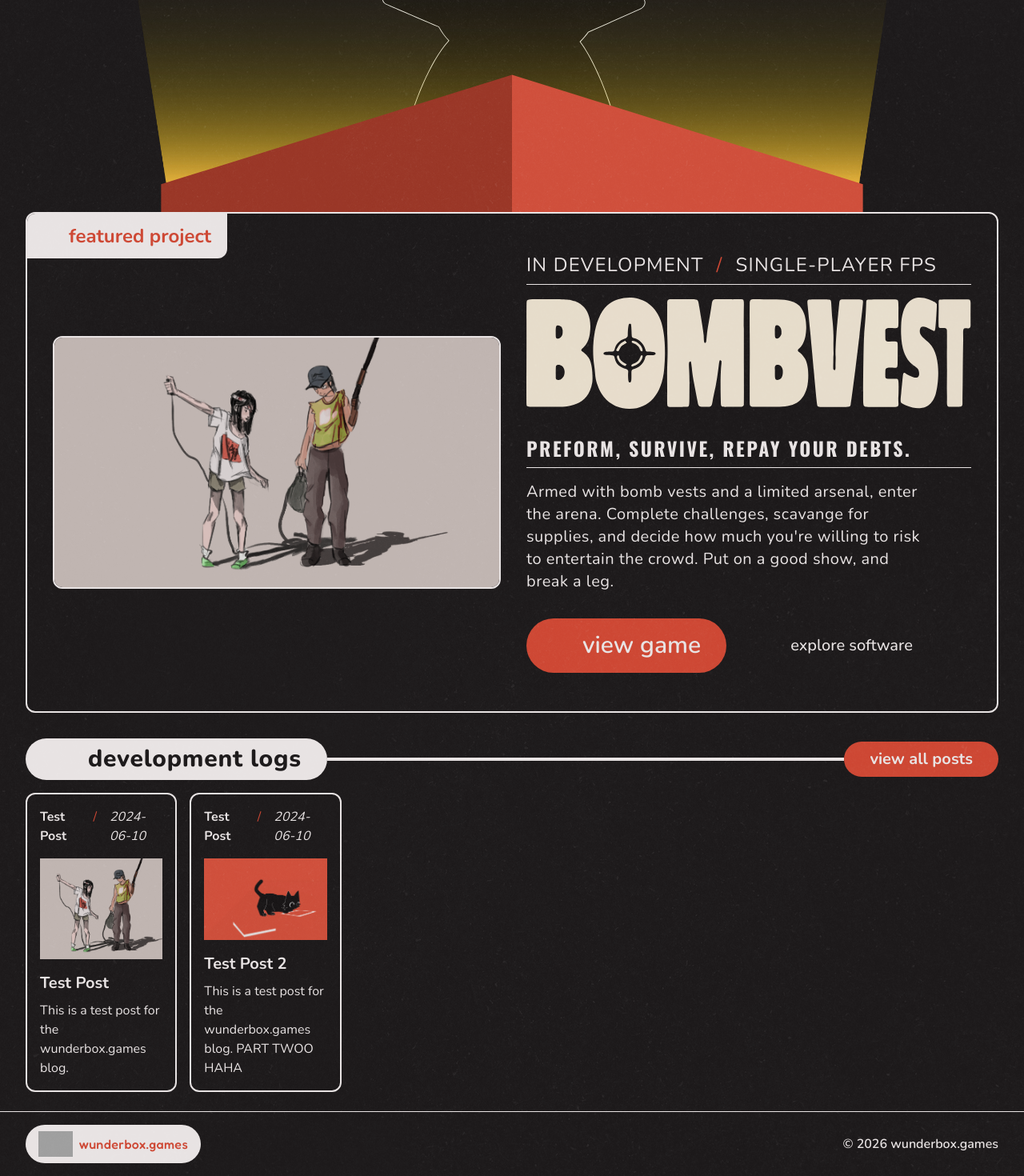
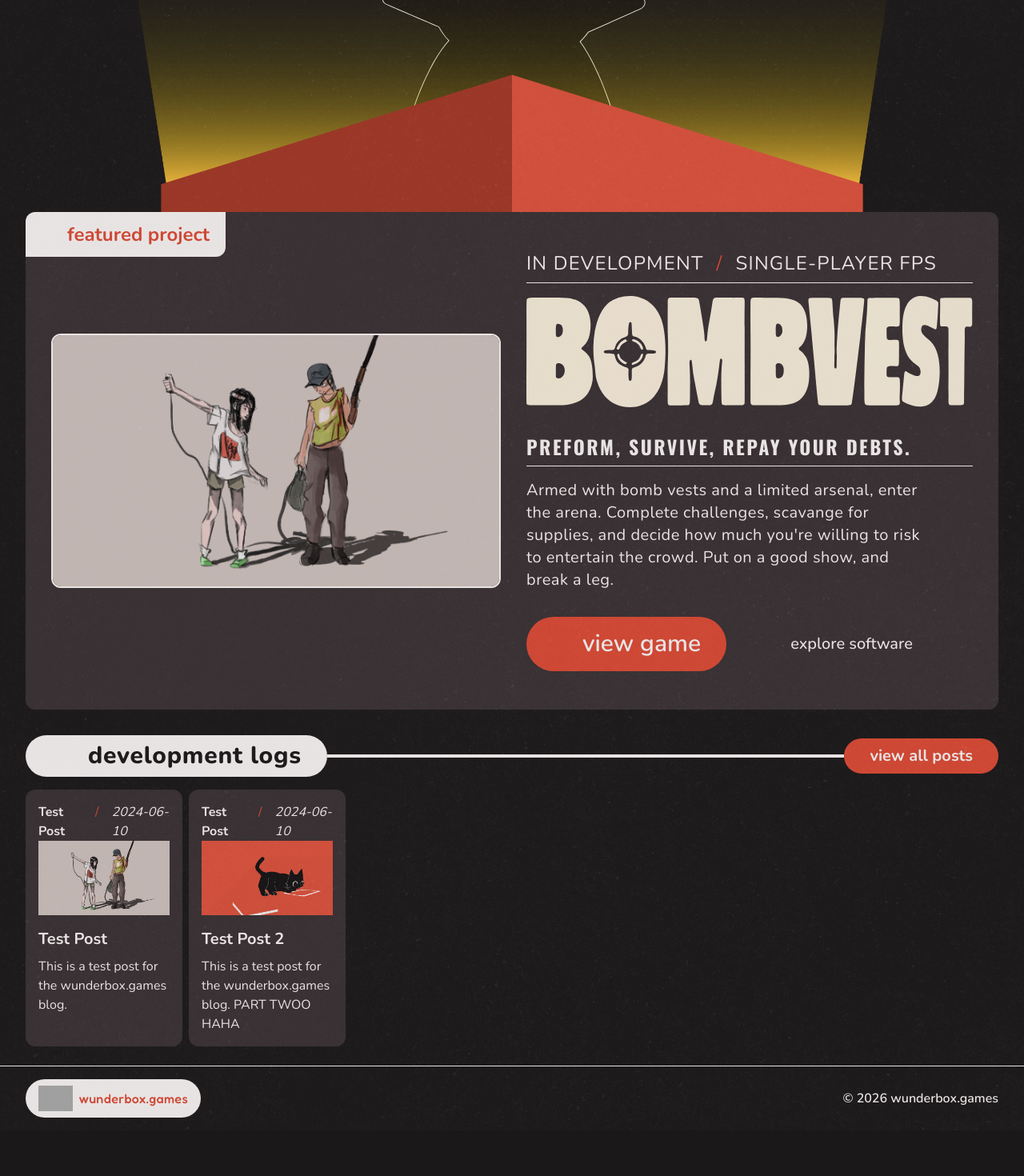
Before and after one commit to asciisvt/wunderbox-react, a Next.js app: page / in a window 1280 px wide. Shown: the part 599-2069 px from the top of the page at 80% size. After the commit the page ends 2012 px from the top, so only its background shows below. Built offline with nearby package versions, Linux system fonts and the light colour scheme; grey boxes are pictures that could not be loaded; some icons are missing.

Commit message:
style: update Featured and LatestNews components for improved design consistency; refactor Blog and Games pages for better structure

```diff
--- a/app/_components/Featured.tsx
+++ b/app/_components/Featured.tsx
@@ -4,7 +4,7 @@ export default function Featured() {
   return (
     <div
       id="featured"
-      className="font-nunito bg-onyx-900 border-parchment-100 h-min-[58dvh] relative mx-8 mb-8 overflow-clip rounded-xl border-2 px-8 py-12"
+      className="font-nunito bg-onyx-800 h-min-[58dvh] relative mx-8 mb-8 overflow-clip rounded-xl px-8 py-12"
     >
       <h1 className="text-rosy-copper-500 bg-parchment-100 absolute top-0 left-0 flex w-fit items-center rounded-br-xl px-5 py-3 text-2xl font-bold">
         <Icon icon="charm:north-star" className="mr-2 inline-block"></Icon>
--- a/app/_components/LatestNews.tsx
+++ b/app/_components/LatestNews.tsx
@@ -25,7 +25,7 @@ export default function LatestNews() {
           view all posts
         </a>
       </div>
-      <div className="grid grid-cols-6 gap-4">
+      <div className="grid grid-cols-6 gap-2">
         {slugs.map((slug) => (
           <NewsItem key={slug} slug={slug} />
         ))}
@@ -39,21 +39,21 @@ function NewsItem({ slug }: { slug: string }) {
   return (
     <a
       href={`/blog/${slug}`}
-      className="border-parchment-100 flex flex-col rounded-xl border-2 p-4"
+      className="bg-onyx-800 flex flex-col rounded-xl p-4"
     >
-      <div className="flex flex-1 flex-row justify-between gap-4">
+      <div className="flex flex-row justify-between gap-4">
         <p className="font-bold">{data.category}</p>
         <p className="text-rosy-copper-500">/</p>
         <p className="text-parchment-100 italic">{data.date}</p>
       </div>
-      <div className="my-4 flex-5 overflow-hidden">
+      <div className="aspect-video overflow-hidden">
         <img
           src={data.image}
           alt={data.title}
           className="h-full w-full object-cover"
         />
       </div>
-      <div className="flex flex-1 flex-col gap-2">
+      <div className="mt-4 flex flex-col gap-2">
         <h3 className="text-xl font-bold">{data.title}</h3>
         <p className="text-parchment-100">{data.description}</p>
       </div>
--- a/app/blog/page.tsx
+++ b/app/blog/page.tsx
@@ -1,32 +1,43 @@
 import MainNav from "@/app/_components/navigation/MainNav";
 import { getPostSlugs, getPostBySlug } from "@/lib/BlogTools";
-
-function PostList({ slugs }: { slugs: string[] }) {
-  return (
-    <ul>
-      {slugs.map((slug) => (
-        <li key={slug.toString()}>
-          <a href={`/blog/${slug.toString()}`}>{slug.toString()}</a>
-        </li>
-      ))}
-    </ul>
-  );
-}
 
 export default function Blog() {
   const slugs = getPostSlugs();
 
   return (
-    <div>
+    <div className="font-nunito">
       <MainNav />
-      <header className="grid min-h-svh place-items-center">
+      <header className="flex min-h-svh items-center justify-center">
         <h1 className="font-fredoka text-parchment-100 text-[35vw] leading-[0.8] font-semibold tracking-tighter">
           blog
         </h1>
       </header>
-      <main>
+      <main className="grid grid-cols-1 gap-4 md:grid-cols-2 lg:grid-cols-3">
         <PostList slugs={slugs} />
       </main>
     </div>
   );
 }
+
+function PostList({
+  slugs,
+  className,
+}: {
+  slugs: string[];
+  className?: string;
+}) {
+  return (
+    <aside
+      className={`bg-parchment-100 text-onyx-900 m-8 flex flex-col gap-2 rounded-xl p-4 ${className || ""}`}
+    >
+      <h1 className="text-2xl font-bold">Blog Posts</h1>
+      <ul className="">
+        {slugs.map((slug) => (
+          <li key={slug.toString()}>
+            <a href={`/blog/${slug.toString()}`}>{slug.toString()}</a>
+          </li>
+        ))}
+      </ul>
+    </aside>
+  );
+}
--- a/app/software/page.tsx
+++ b/app/software/page.tsx
@@ -1,7 +1,9 @@
+import MainNav from "@/app/_components/navigation/MainNav";
 export default function Games() {
   return (
     <div>
-      <h1 className="text-onyx-900 text-4xl font-bold">Games</h1>
+      <MainNav />
+      <h1 className="text-onyx-900 text-4xl font-bold">software</h1>
     </div>
   );
 }
```
